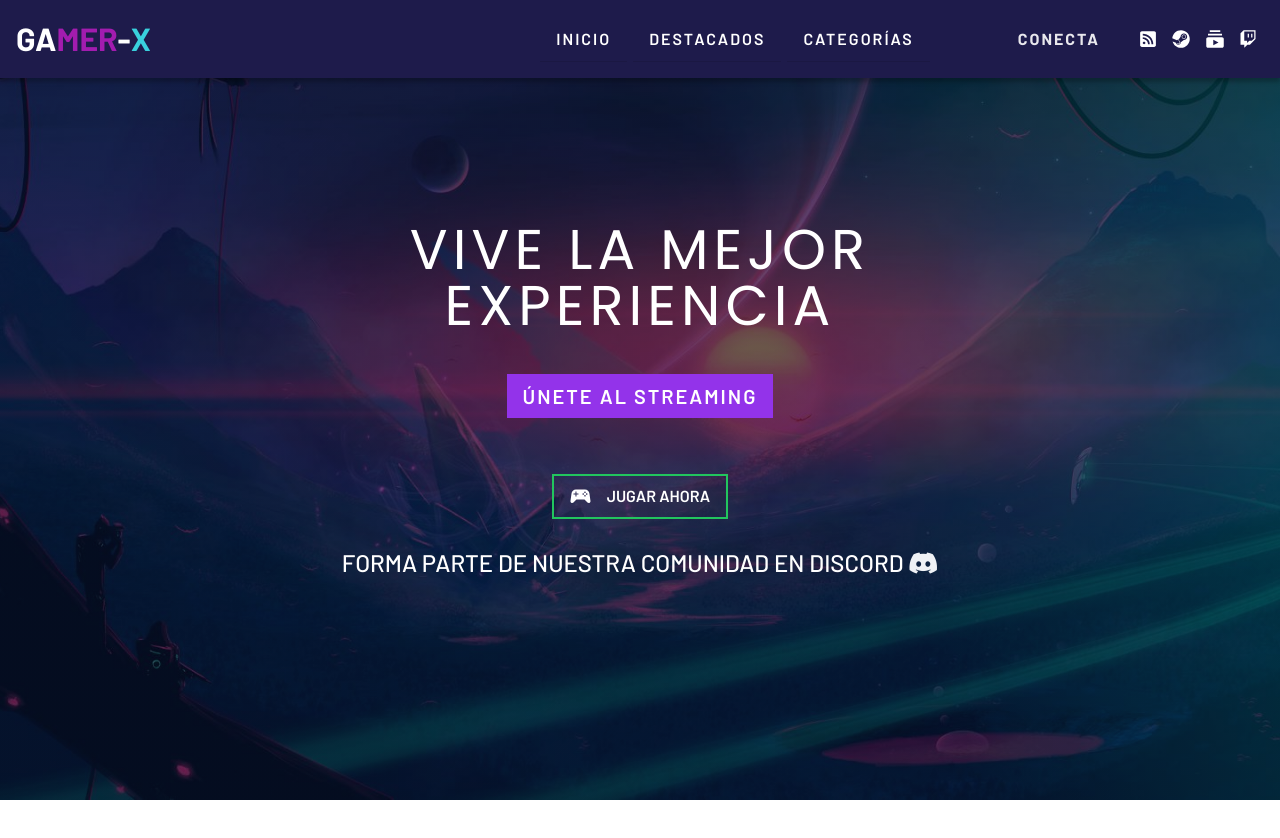
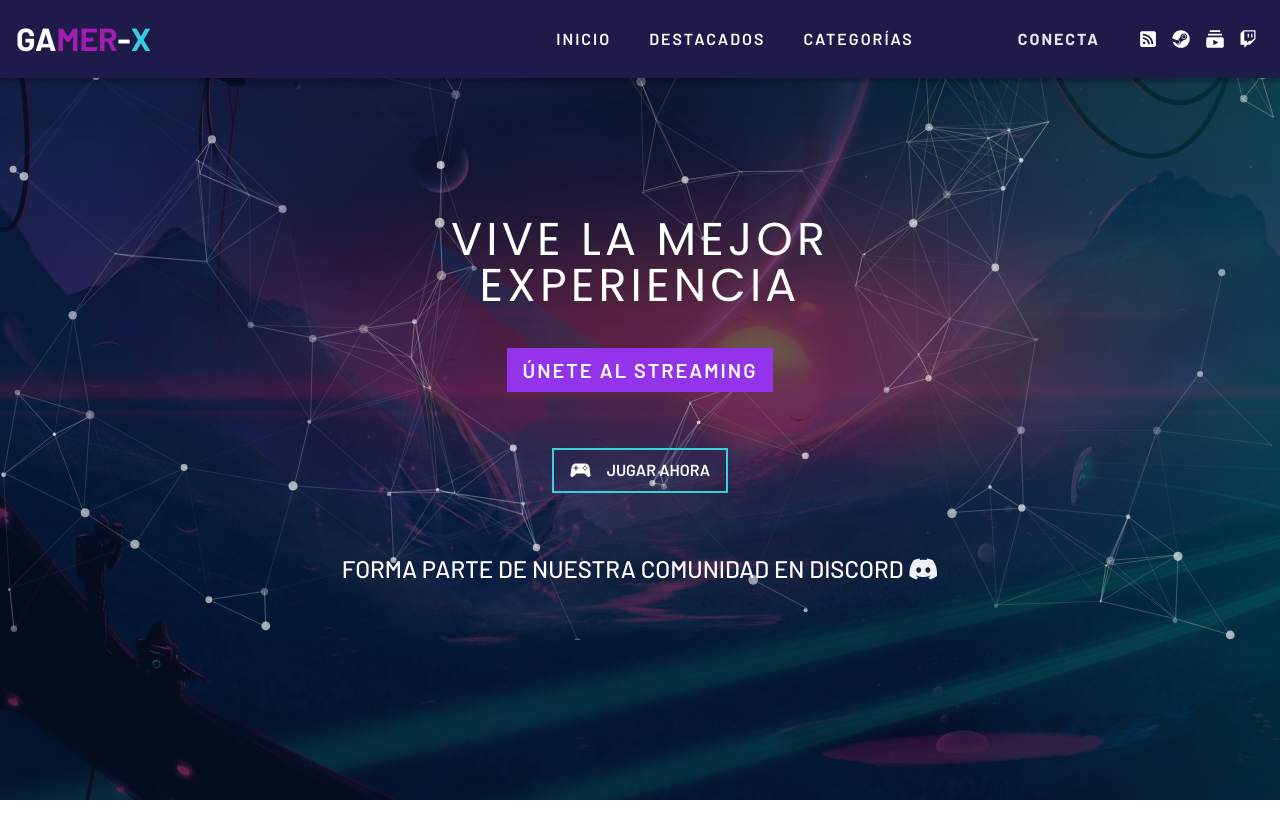
Before and after one commit to Scripts24/gamer-x, a website: page index.html in a window 1280 px wide. Before the commit the page ends 800 px from the top, so only its background shows below. Drawn offline with nearby package versions, Linux system fonts and the light colour scheme.

Commit message:
Particles Js

```diff
--- a/index.html
+++ b/index.html
@@ -78,25 +78,27 @@
 
     <!--Inicio contenido principal-->
     <main>
+        <!-- ID Particles.js -->
+        <div id="particles-js"></div>
         <!--Banner Inicio-->
         <section class="banner-home" id="home">
-            <div class="banner-content">
+            <div class="banner-content particles-content">
                 <h1 class="banner-title">vive la mejor experiencia</h1>
                 <div class="banner-badge">únete al streaming</div>
-                <button type="button" class="banner-btn">
-                    <span class="me-4">
+                <button type="button" class="banner-btn mb-8">
+                    <span class="me-4 ">
                         <img src="./assets/icons/console.svg">
                     </span>
                     <span>Jugar ahora</span>
                 </button>
-                <h2 class="uppercase text-2xl">forma parte de nuestra comunidad en discord <i
+                <h2 class="uppercase text-2xl text-center">forma parte de nuestra comunidad en discord <i
                         class="fa-brands fa-discord mt-8" style="color: #eff1f5;"></i></h2>
             </div>
         </section>
         <!--Fin banner Inicio-->
         <!--Inicio Sección Populares-->
         <section id="popular">
-
+<div class="popular h-96"></div>
             <!--Cards Populares-->
 
             <!--Slick slider-->
@@ -115,6 +117,9 @@
         crossorigin="anonymous" referrerpolicy="no-referrer"></script>
     <!-- Mi js -->
     <script src="./src/main.js"></script>
+    <!-- JS Particles.js -->
+    <script src="./src/particles.min.js"></script>
+    <script src="./src/particles.js"></script>
 </body>
 
 </html>
--- a/src/input.css
+++ b/src/input.css
@@ -72,7 +72,7 @@ ul{
 }
 
 .banner-title{
-    @apply font-poppins text-3xl md:text-5xl font-normal tracking-[.09em] leading-[1.2] max-w-[600px] mb-10 uppercase lg:text-[56px] text-center ;
+    @apply font-poppins text-3xl md:text-5xl font-normal tracking-[.09em] leading-[1.2] max-w-[600px] mb-10 uppercase lg:text-[46px] text-center ;
 }
 
 .banner-content .lead-text{
@@ -80,7 +80,7 @@ ul{
 }
 
 .banner-btn{
-    @apply min-w-[140px] h-[45px] py-3 px-4 text-base font-semibold uppercase border-2 border-solid border-emerald-500 mt-8 flex items-center hover:bg-purple-700 hover:text-white transition ease-in-out duration-300;
+    @apply min-w-[140px] h-[45px] py-3 px-4 text-base font-semibold uppercase border-2 border-solid border-teal-400 mt-8 flex items-center hover:bg-purple-700 hover:text-white transition ease-in-out duration-300;
 }
 
 /* NAVBAR */
@@ -97,7 +97,7 @@ ul{
 }
 
 .nav-link{
-    @apply uppercase font-semibold tracking-[2px] transition duration-300 ease-in-out text-teal-300 hover:text-pink-600 lg:py-[1px] lg:px-[10px] lg:text-white xl:px-4;
+    @apply uppercase font-semibold tracking-[2px] transition duration-300 ease-in-out text-purple-950 hover:text-pink-600 lg:py-[1px] lg:px-[10px] lg:text-white xl:px-4;
 }
 
 #navbar-hide-btn{
@@ -127,3 +127,21 @@ ul{
 .connect-text{
     @apply uppercase opacity-90 font-bold w-full tracking-[2px] mb-3 lg:w-auto lg:mb-0 lg:me-8;
 }
+
+
+
+
+
+
+
+
+
+/*PARTICLES*/
+
+#particles-js {
+	width: 100%;
+    position: fixed;
+}
+.particles-content {
+    position: relative;
+}
--- /dev/null
+++ b/src/particles.js
@@ -0,0 +1,112 @@
+particlesJS(
+    {
+        "particles": {
+            "number": {
+                "value": 80,
+                "density": {
+                    "enable": true,
+                    "value_area": 600
+                }
+            },
+            "color": {
+                "value": "#ffffff"
+            },
+            "shape": {
+                "type": "circle",
+                "stroke": {
+                    "width": 0,
+                    "color": "#000000"
+                },
+                "polygon": {
+                    "nb_sides": 5
+                },
+                "image": {
+                    "src": "img/github.svg",
+                    "width": 100,
+                    "height": 100
+                }
+            },
+            "opacity": {
+                "value": 0.7,
+                "random": false,
+                "anim": {
+                    "enable": true,
+                    "speed": 10,
+                    "opacity_min": 0.3,
+                    "sync": false
+                }
+            },
+            "size": {
+                "value": 5,
+                "random": true,
+                "anim": {
+                    "enable": false,
+                    "speed": 40,
+                    "size_min": 0.1,
+                    "sync": false
+                }
+            },
+            "line_linked": {
+                "enable": true,
+                "distance": 150,
+                "color": "#ffffff",
+                "opacity": 0.4,
+                "width": 1
+            },
+            "move": {
+                "enable": true,
+                "speed": 8,
+                "direction": "none",
+                "random": true,
+                "straight": false,
+                "out_mode": "out",
+                "bounce": false,
+                "attract": {
+                    "enable": false,
+                    "rotateX": 600,
+                    "rotateY": 1200
+                }
+            }
+        },
+        "interactivity": {
+            "detect_on": "canvas",
+            "events": {
+                "onhover": {
+                    "enable": true,
+                    "mode": "repulse"
+                },
+                "onclick": {
+                    "enable": true,
+                    "mode": "push"
+                },
+                "resize": true
+            },
+            "modes": {
+                "grab": {
+                    "distance": 400,
+                    "line_linked": {
+                        "opacity": 1
+                    }
+                },
+                "bubble": {
+                    "distance": 400,
+                    "size": 40,
+                    "duration": 2,
+                    "opacity": 8,
+                    "speed": 3
+                },
+                "repulse": {
+                    "distance": 200,
+                    "duration": 0.4
+                },
+                "push": {
+                    "particles_nb": 4
+                },
+                "remove": {
+                    "particles_nb": 2
+                }
+            }
+        },
+        "retina_detect": true
+    }
+)
```
Also changed, not shown: src/particlesjs-config.json (added, +110 -0 lines), dist/output.css, src/main.js (line endings or trailing spaces), src/particles.min.js (added).
